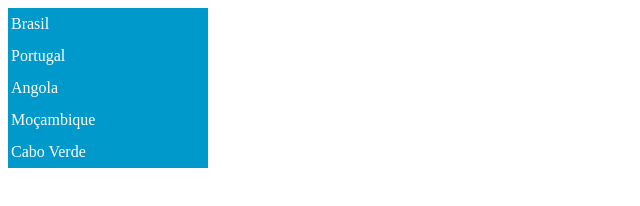
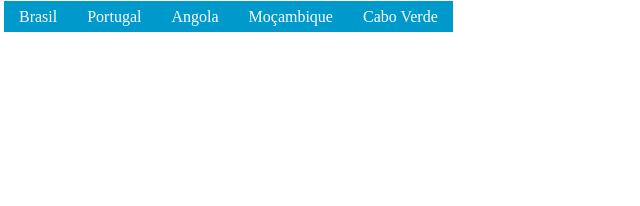
Before and after one commit to diogenes-junior/web-completo-fontenelle, a plain HTML site: page curso-01/unidade-08/item-44/index.html in a window 1280 px wide. Shown: the whole page, without its empty margins (0-640 px from the left). Drawn offline with Linux system fonts and the light colour scheme.

Commit message:
Configuração menu horizontal

```diff
--- a/curso-01/unidade-08/item-44/index.html
+++ b/curso-01/unidade-08/item-44/index.html
@@ -1,7 +1,7 @@
 <!DOCTYPE html>
 <html lang="pt-BR">
     <head>
-        <title>Item 43-Criação de menu vertical com listas</title>
+        <title>Item 44-Criação de menu horizontal com listas</title>
         <meta charset="utf-8">
 
         <style>
@@ -12,16 +12,16 @@
 
             li{
                 list-style: none;
-                width: 200px;
+                display:inline-block;
             }
 
             li a{
-                display:block;
                 text-decoration: none;
                 background-color: #09c;
                 margin-bottom: :1px;
-                padding: 7px 3px;
+                padding: 7px 15px;
                 color: #FFF;
+                margin-left: -4px;
             }
 
             li a:hover{
```
